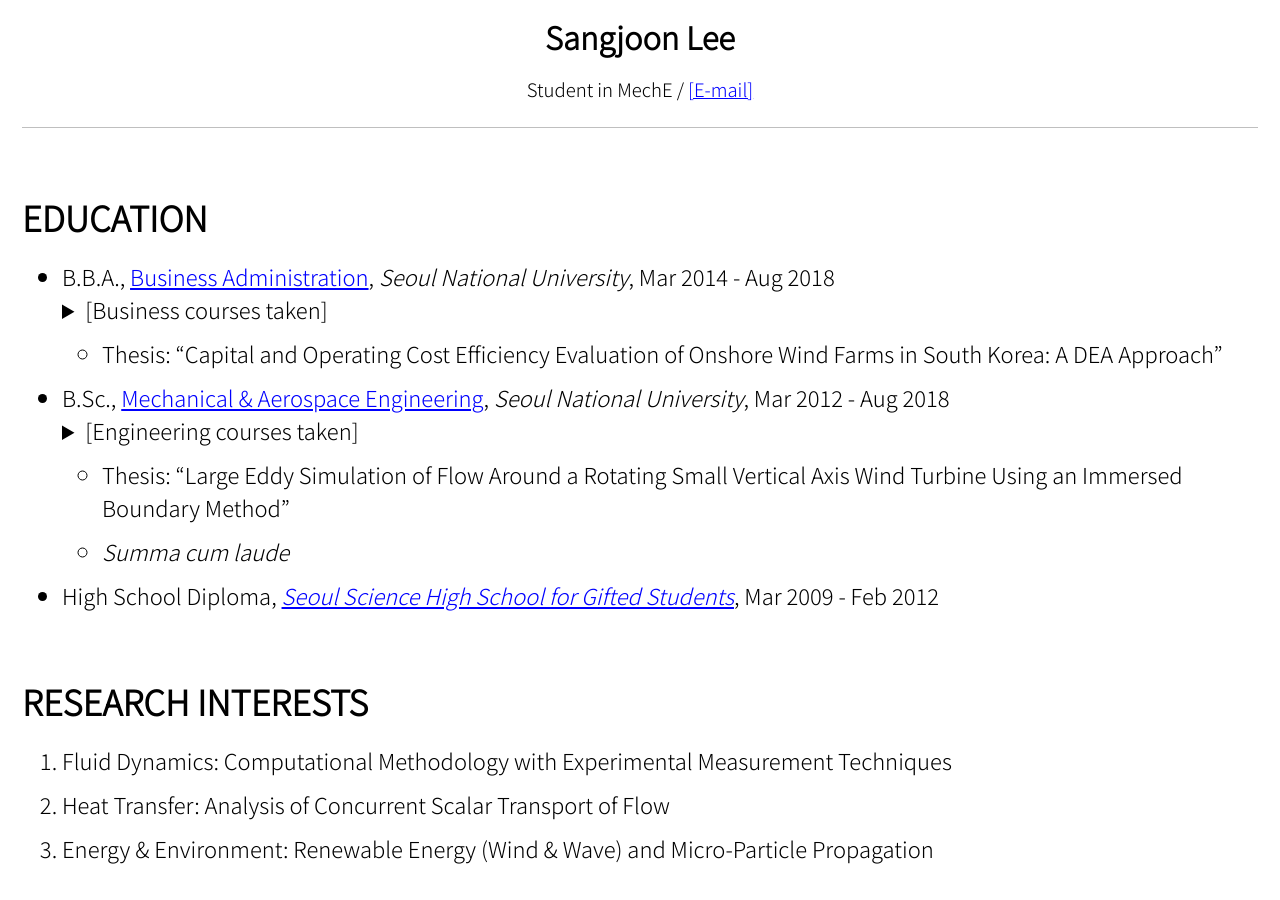
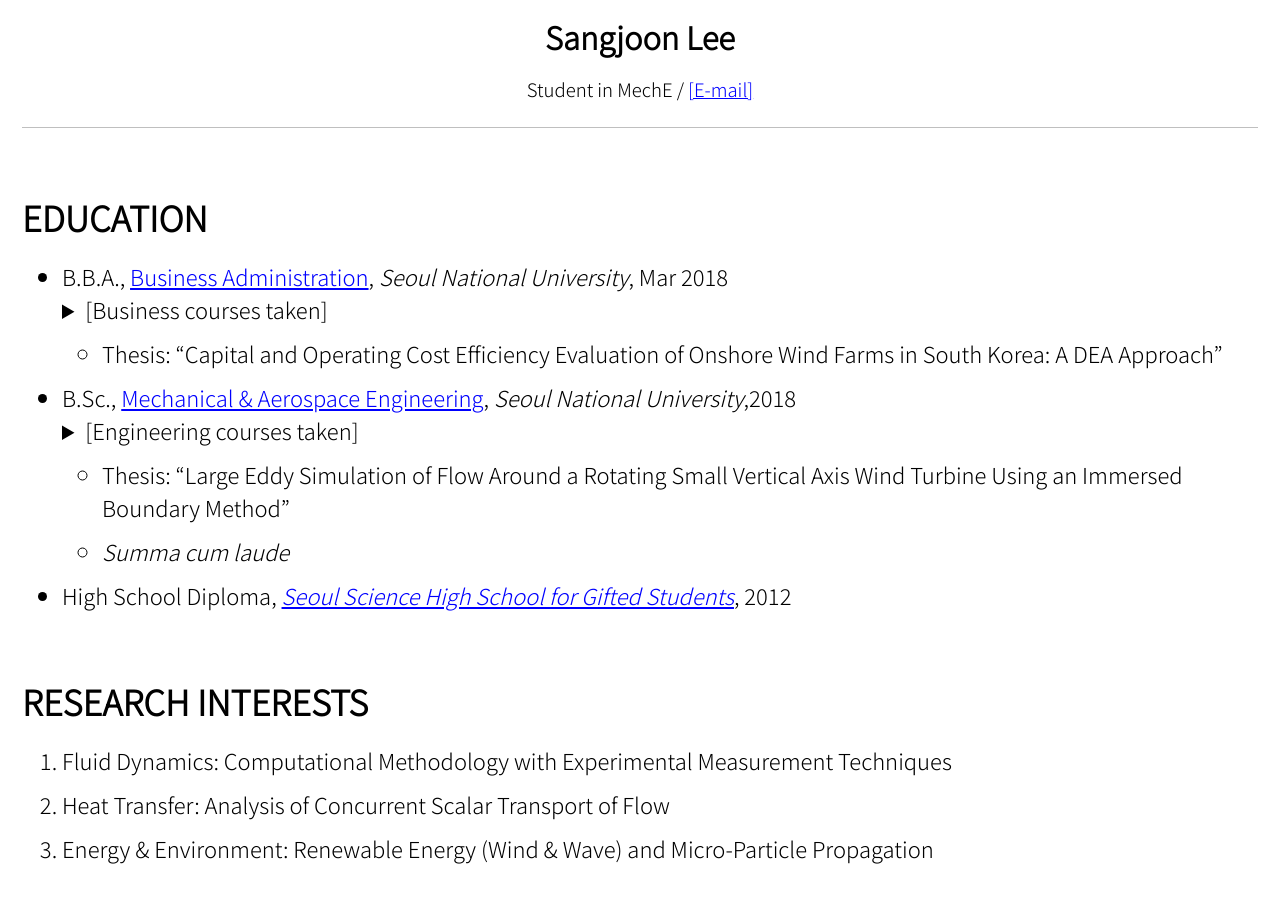
Before and after one commit to jun9303/jun9303.github.io, a Jekyll site: the page built from _pages/about.md, in a window 1280 px wide and 900 px high, scrolled down 562 px. Built offline with Jekyll 4.4.1, drawn with Linux system fonts in a browser that asks for light colours; cached includes are drawn as plain includes; nearby versions of some CDN libraries; some of the changed text lies outside the part shown.

Commit message:
modified:   about.md

```diff
--- a/_pages/about.md
+++ b/_pages/about.md
@@ -17,14 +17,14 @@ feature_row:
 
 # EDUCATION
 
-- B.B.A., [Business Administration](http://cba.snu.ac.kr/en), *Seoul National University*, Mar 2014 - Aug 2018
+- B.B.A., [Business Administration](http://cba.snu.ac.kr/en), *Seoul National University*, Mar 2018
     <details>
       <summary>[Business courses taken]</summary>
 
       <small>Capital Markets and Accounting, Corporate Strategy, Fundamentals of Economics, Human Resource Management, International Business Management, Management Information System, Management Science, Managerial Accounting, Marketing Management, Mathematics for Economics, Operations Management, Principles of Accounting, Principles of Management (GPA of 4.18/4.3)</small>
     </details>
   + Thesis: "Capital and Operating Cost Efficiency Evaluation of Onshore Wind Farms in South Korea: A DEA Approach"
-- B.Sc., [Mechanical & Aerospace Engineering](http://me.snu.ac.kr/eng), *Seoul National University*, Mar 2012 - Aug 2018
+- B.Sc., [Mechanical & Aerospace Engineering](http://me.snu.ac.kr/eng), *Seoul National University*,2018
     <details>
       <summary>[Engineering courses taken]</summary>
 
@@ -32,7 +32,7 @@ feature_row:
     </details>
   + Thesis: "Large Eddy Simulation of Flow Around a Rotating Small Vertical Axis Wind Turbine Using an Immersed Boundary Method"
   + *Summa cum laude*
-- High School Diploma, *[Seoul Science High School for Gifted Students](http://en.sshs.hs.kr)*, Mar 2009 - Feb 2012
+- High School Diploma, *[Seoul Science High School for Gifted Students](http://en.sshs.hs.kr)*, 2012
 
 # RESEARCH INTERESTS
 
```
Also changed, not shown: other parts of _pages/about.md (+1 -0 lines).
